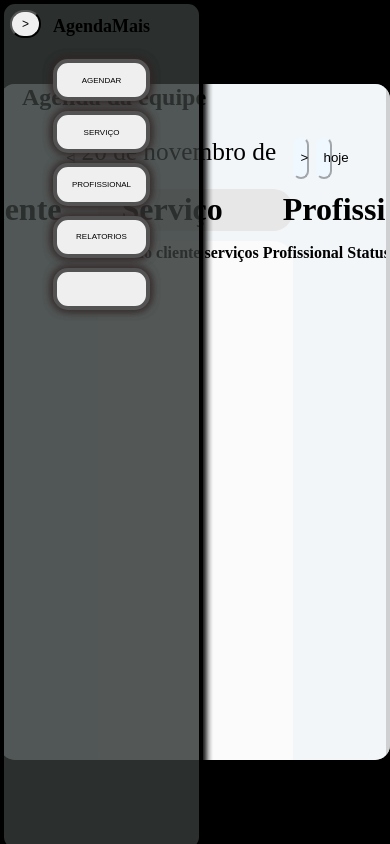
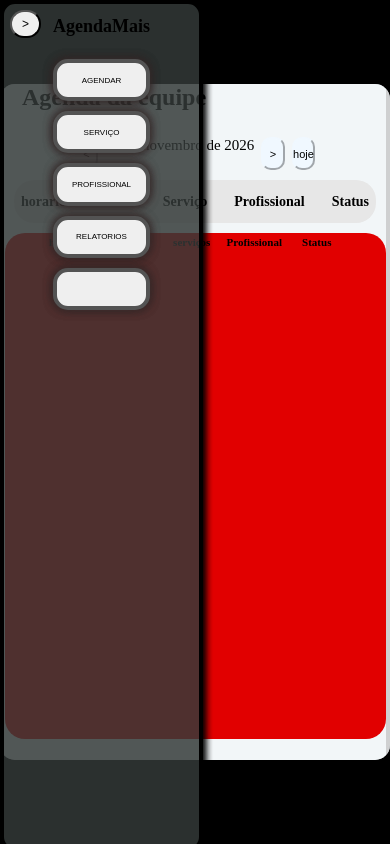
Before and after one commit to ksiteshospedagem-crypto/gendaMais, a plain HTML site: page index.html in a window 390 px wide. Drawn offline with Linux system fonts and the light colour scheme.

Commit message:
Add files via upload
Atualização para o celular, falata reorganizar o Pc e tablet

```diff
--- a/style.css
+++ b/style.css
@@ -99,6 +99,44 @@ body{
     width: 100%;
   }
 
+
+.agenda-principal{
+  height: 60vh;
+  width: 90vw;
+
+
+  padding-left: 30px;
+  font-size: 11px;
+
+}
+
+  .age-titulo{
+    height: 5vh;
+    width: 93vw;
+
+    font-size: 7px;
+
+    gap: 27px;
+  }
+
+  #age_org{
+    height: 4vh;
+    width: 80vw;
+  }
+
+  .but-data,
+  #sel-dat-hoj{
+    width: 6vw;
+    display: flex;
+    font-size: 11px;
+    align-items: center;
+    justify-content: center;
+  }
+
+#data_texto{
+  font-size: 15px;
+}
+
 }
 /* responsividade fim */
 
@@ -184,24 +222,13 @@ body{
 #age_org{
     display: flex;
 
-    width: 70vw;
-    height: 5vh;
-
     justify-content: center;
     gap: 7px;
 }
 
-.but-data{
-    width: 2vw;
-    border-radius: 10px;
-    background-color: aliceblue;
 
-    border-color: aliceblue;
-    cursor: pointer;
-}
-
+.but-data,
 #sel-dat-hoj{
-    width: 4vw;
     border-radius: 10px;
     background-color: aliceblue;
 
@@ -211,28 +238,21 @@ body{
 
 #data_texto{
     align-items: center;
-    font-size: 3vh;
 }
 
 .age-titulo{
     background-color: rgb(231, 231, 231);
     border-radius: 20px;
-    height: 5vh;
-    width: 50vw;
     display: flex;
     flex-direction: row;
     align-items: center;
     justify-content: center;
-    gap: 60px;
 }
 
 .agenda-principal{
-    background-color: rgb(252, 251, 251);
-    height: 68vh;
-    width: 50vw;
+    background-color: rgb(225, 0, 0);
     border-radius: 20px;
 
-    gap: 60px;
 }
 
 .agenda-principal th{
```
